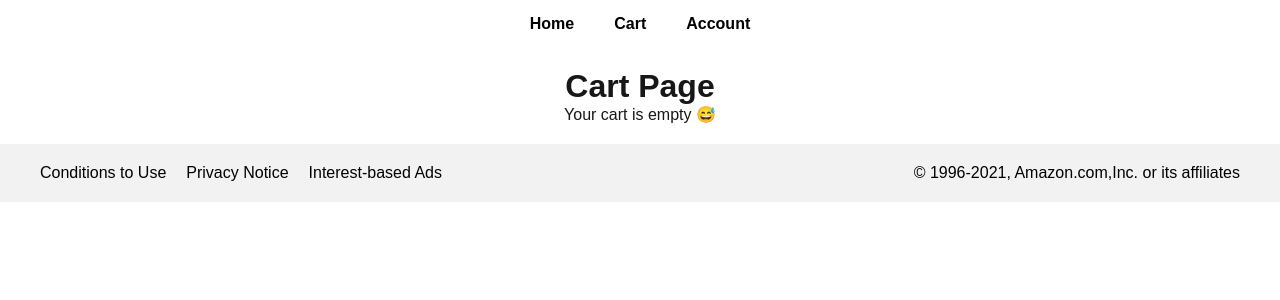
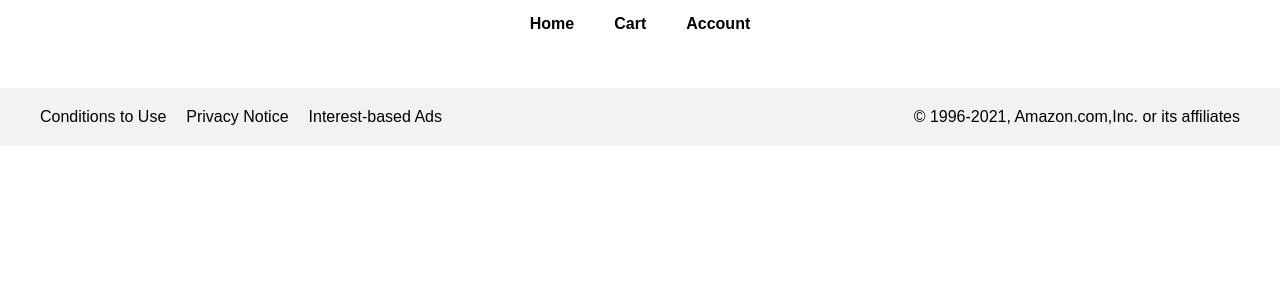
Before and after one commit to MakharashviliBeqa/ReactJS-Mid-Term, a Next.js app in the folder mid-term/: page /cart in a window 1280 px wide. Shown: the top 300 px of the page. Built offline with nearby package versions, Linux system fonts and the light colour scheme.

Commit message:
Removed Random Filler text On Cart

```diff
--- a/mid-term/src/app/cart/page.js
+++ b/mid-term/src/app/cart/page.js
@@ -1,8 +1,7 @@
 export default function CartPage() {
     return (
         <div style={{ padding: "20px", textAlign: "center" }}>
-            <h1>Cart Page</h1>
-            <p>Your cart is empty 😅</p>
+
         </div>
     );
 }
```
